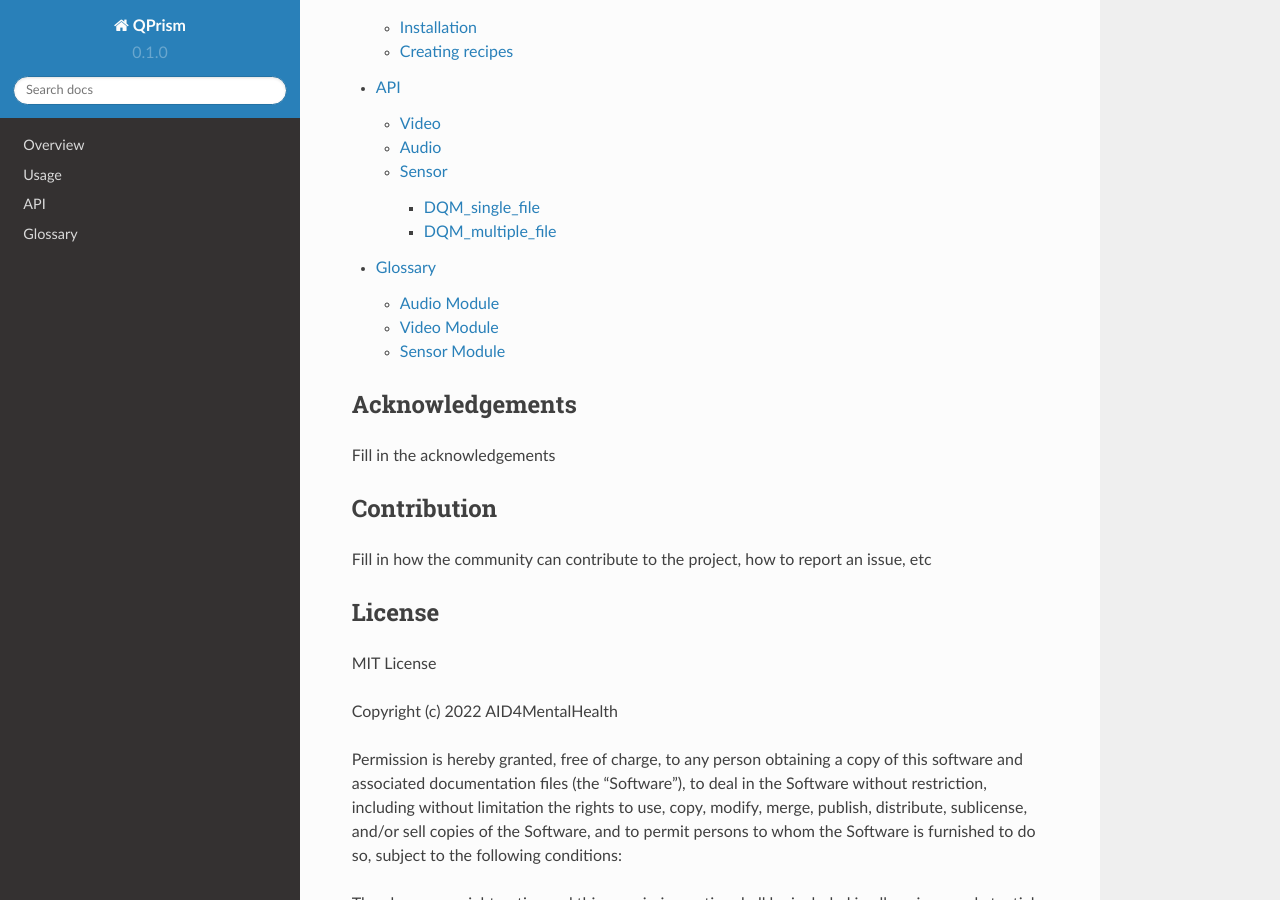
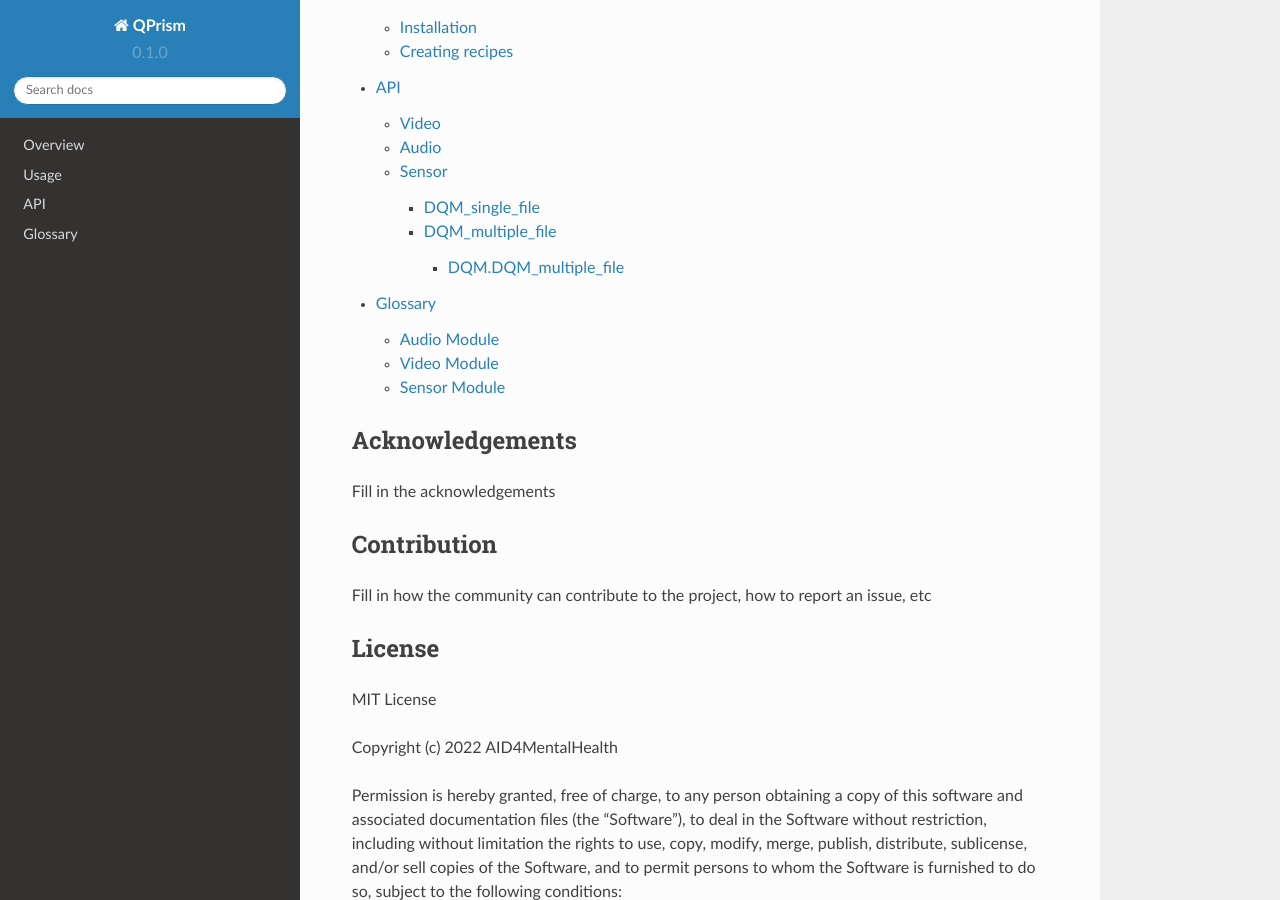
Before and after one commit to aid4mh/QPrism, a Sphinx documentation site: the page built from docs/index.rst, in a window 1280 px wide and 900 px high, scrolled down 601 px. Built offline with Sphinx 7.4.7 and the Read the Docs theme 2.0.0, drawn with Linux system fonts in a browser that asks for light colours; pages that are not in the unit, such as notebooks, are missing from menus.

Commit message:
sensor api

```diff
--- a/docs/DQM_multiple_file.rst
+++ b/docs/DQM_multiple_file.rst
@@ -4,7 +4,8 @@
 This is the class for computing the DQM for multiple records. It supports to compute an overall DQM for the whole dataset,
 and compute a set of individual DQMs for each record in the dataset.
 
-.. autoclass:: modules.Sensor.DQM.DQM_multiple_file
-    :members:
-    :undoc-members:
-    :show-inheritance:
+.. module:: modules.Sensor.DQM
+
+DQM.DQM_multiple_file
+~~~~~~~~~~~~~~~~~~~~~
+.. autoclass:: DQM_multiple_file
```
